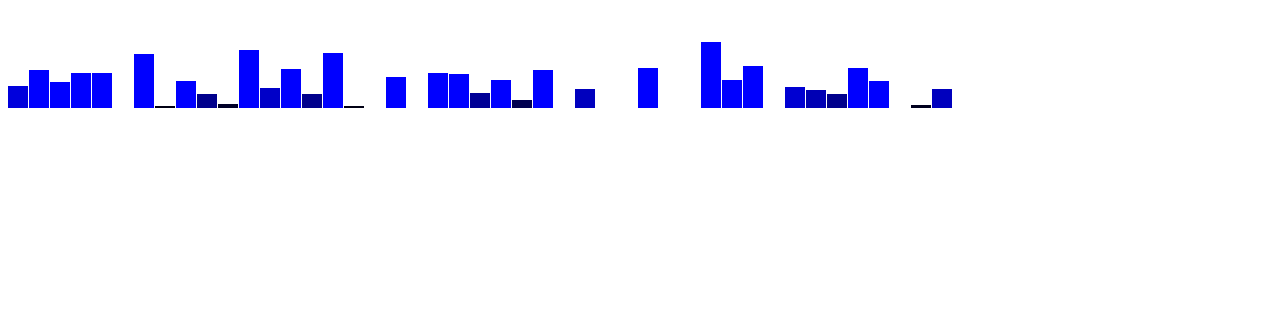
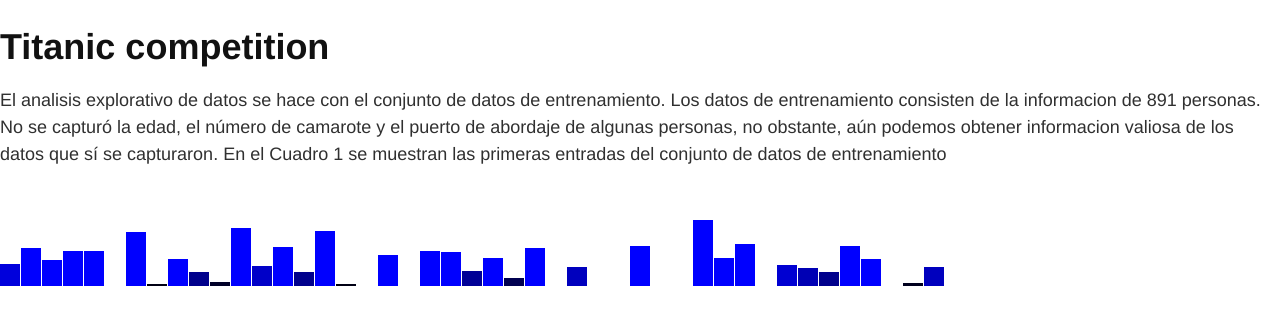
Before and after one commit to manuel-5673/pages, a plain HTML site: page analisis1.html in a window 1280 px wide. Drawn offline with Linux system fonts and the light colour scheme.

Commit message:
Added style for the first time to the html files

```diff
--- a/analisis1.html
+++ b/analisis1.html
@@ -3,6 +3,7 @@
 	<head>
 		<meta charset="utf-8">
 		<title>Primer Análisis</title>
+		<link rel="stylesheet" href="estilo.css">
 		<script type="text/javascript" src="d3/d3.v4.js"></script>
 		<style type="text/css">
 
@@ -13,6 +14,13 @@
 		</style>
 	</head>
 	<body>
+		<h1>Titanic competition</h1>
+		<p>El analisis explorativo de datos se hace con el conjunto de datos de
+			entrenamiento. Los datos de entrenamiento consisten de la informacion de
+			891 personas. No se capturó la edad, el número de camarote y el puerto de
+			abordaje de algunas personas, no obstante, aún podemos obtener informacion
+			valiosa de los datos que sí se capturaron. En el Cuadro 1 se muestran las
+			primeras entradas del conjunto de datos de entrenamiento</p>
 		<script type="text/javascript">
 
       var dataset;
--- a/estilo.css
+++ b/estilo.css
@@ -1,6 +1,36 @@
+
+html,
+body {
+  margin: 0;
+  padding: 0;
+}
+
+html {
+  font-family: Helvetica, Arial, sans-serif;
+  font-size: 18px;
+  line-height: 1.5;
+}
+
+body {
+  color: #303030;
+  background-color: #FFFFFF;
+}
+
+h1, h2, h3, h4, h5, h6 {
+  margin-bottom: .5rem;
+  font-weight: bold;
+  line-height: 1.25;
+  color: #111111;
+  text-rendering: optimizeLegibility;
+}
+
+header {
+  color: #FFFFFF;
+}
+
 header {
   width: 100%;
   height: 50px;
   text-align: center;
-  background-color: blue;
+  background-color: #303030;
 }
```
